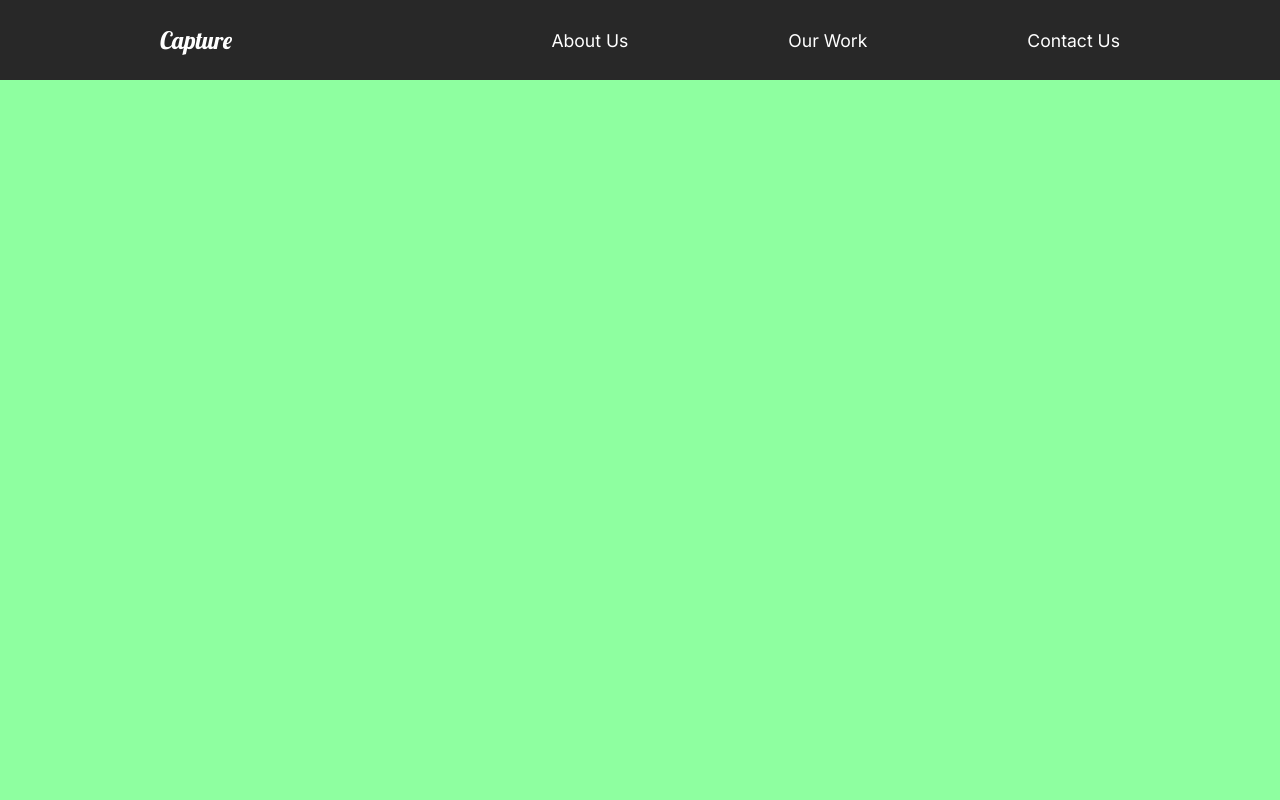
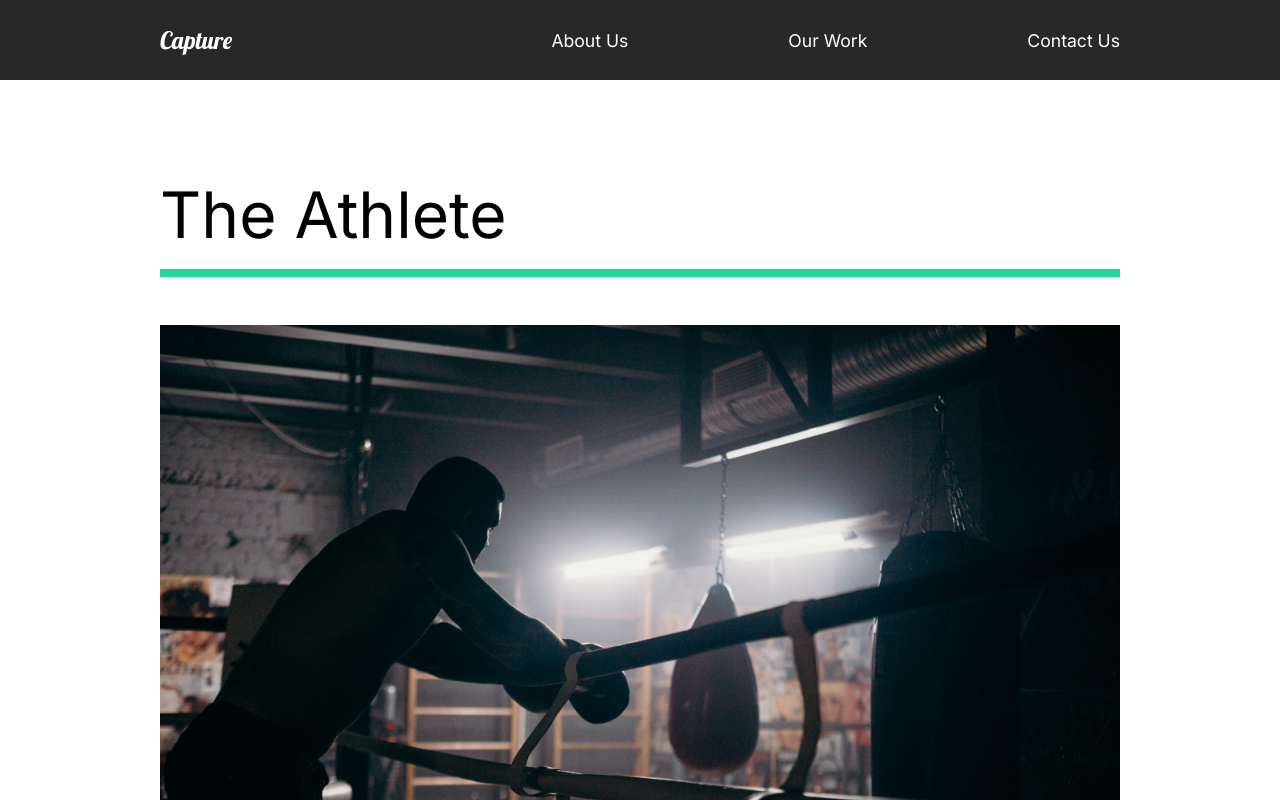
Before and after one commit to Santiagospinai7/Portafolio, a React (Create React App) app: page /work in a window 1280 px wide. Shown: the top 800 px of the page. Built offline with nearby package versions, Linux system fonts and the light colour scheme.

Commit message:
Our work animation

```diff
--- a/src/animation.js
+++ b/src/animation.js
@@ -7,18 +7,17 @@ export const pageAnimation = {
         opacity: 1,
         y: 0,
         transition: {
-            duration: 1,
+            duration: 0.5,
             when: "beforeChildren",
             staggerChildren: 0.25,
         },
     },
     exit: {
         opacity: 0,
-        y: 300,
         transition: {
             duration: 0.5,
         },
-    }
+    },
 };
 
 export const titleAnim = {
@@ -65,3 +64,13 @@ export const slider = {
         transition: { ease: "easeOut", duration: 1 },
     }
 };
+
+export const sliderContainer = {
+    hidden: {opacity: 1},
+    show: {
+        opacity: 1,
+        transition: {
+            staggerChildren: 0.15, ease: "easeOut"
+        },
+    },
+}
--- a/src/pages/OurWork.js
+++ b/src/pages/OurWork.js
@@ -7,15 +7,17 @@ import theracer from '../img/theracer-small.png';
 import goodtimes from '../img/goodtimes-small.png';
 //Animations
 import { motion } from 'framer-motion';
-import { slider, pageAnimation, fade, photoAnim, lineAnim } from '../animation';
+import { slider, pageAnimation, fade, photoAnim, lineAnim, sliderContainer } from '../animation';
 
 const OurWork = () => {
     return (
         <Work variants={pageAnimation} initial="hidden" animate="show" exit="exit" style={{ background: "#fff" }}>
-            <Frame1></Frame1>
-            <Frame2></Frame2>
-            <Frame3></Frame3>
-            <Frame4></Frame4>
+            <motion.div variants={sliderContainer}>
+                <Frame1 variants={slider}></Frame1>
+                <Frame2 variants={slider}></Frame2>
+                <Frame3 variants={slider}></Frame3>
+                <Frame4 variants={slider}></Frame4>
+            </motion.div>
             <Movie>
                 <motion.h2 variants={fade}>The Athlete</motion.h2>
                 <motion.div variants={ lineAnim } className="line"></motion.div>
```
